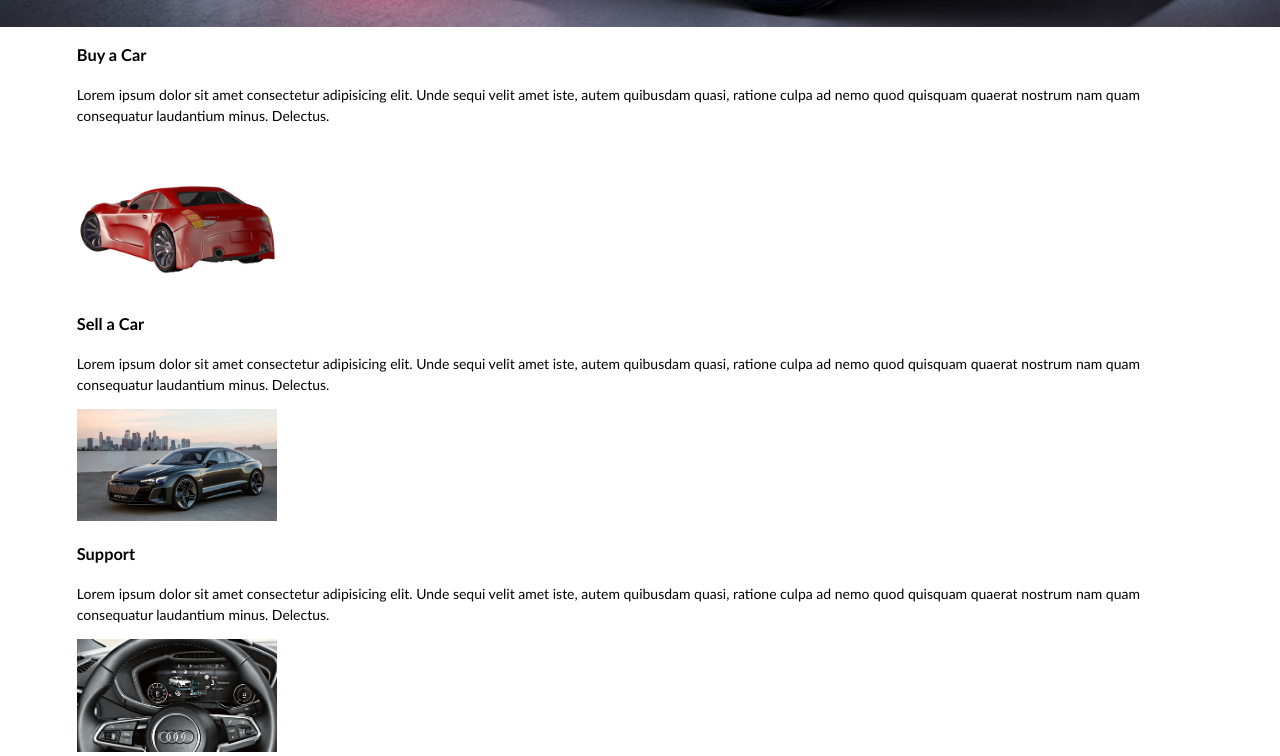
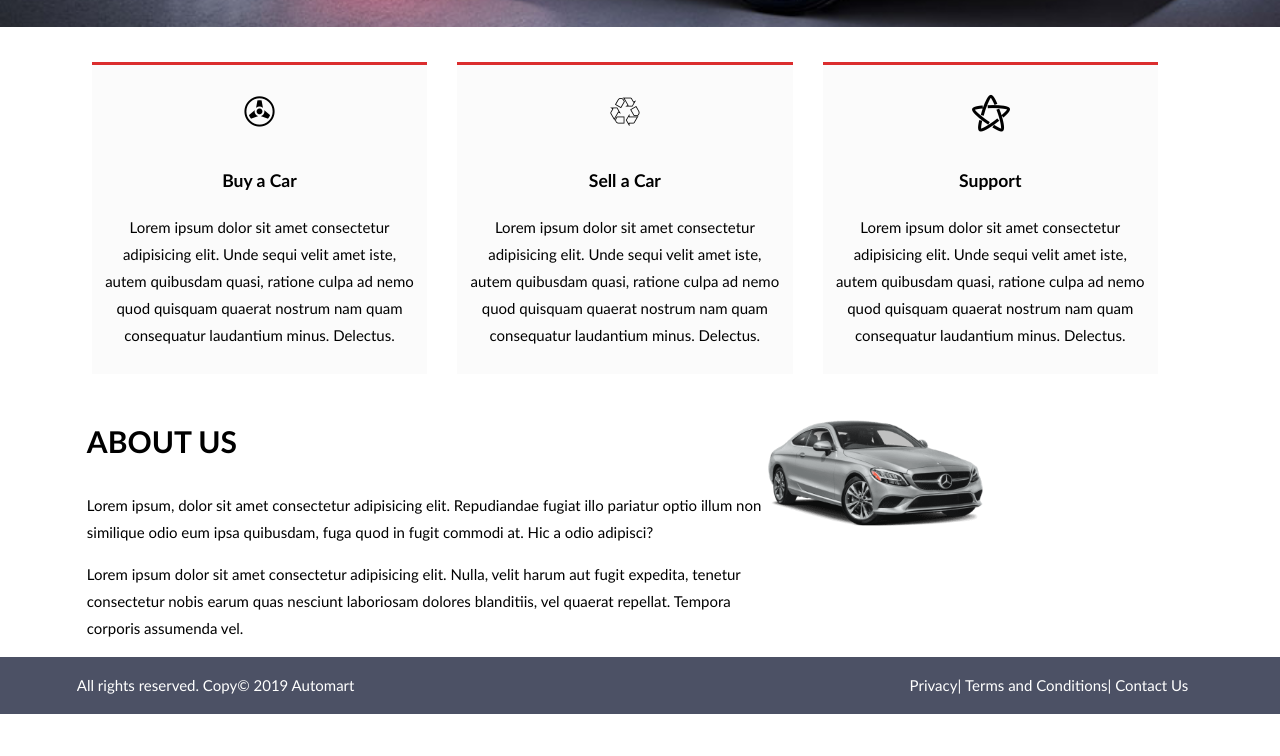
Before and after one commit to tvpeter/automart, a plain HTML site: page UI/index.html in a window 1280 px wide. Shown: the part 464-1220 px from the top of the page. After the commit the page ends 1178 px from the top, so only its background shows below. Drawn offline with Linux system fonts and the light colour scheme.

Commit message:
style about and footer sections

```diff
--- a/UI/css/styles.css
+++ b/UI/css/styles.css
@@ -1,5 +1,5 @@
 body {
-  font: 14px/1.5 "Trebuchet MS", "Lucida Sans Unicode", "Lucida Grande",
+  font: 15px/1.8 "Trebuchet MS", "Lucida Sans Unicode", "Lucida Grande",
     "Lucida Sans", Arial, sans-serif;
   padding: 0;
   margin: 0;
@@ -21,7 +21,7 @@ header {
   background-color: #ffffff;
   color: #000000;
   padding-top: 30px;
-  border-bottom: #dc143c 1px solid;
+  border-bottom: #DB2D2E 1px solid;
 }
 header a {
   text-decoration: none;
@@ -46,11 +46,11 @@ header #brand h1 {
 }
 header .highlight,
 header .current a {
-  color: #dc143c;
+  color: #DB2D2E;
   font-weight: bold;
 }
 header a:hover {
-  color: #dc143c;
+  color: #DB2D2E;
 }
 
 /** showcase */
@@ -67,3 +67,67 @@ header a:hover {
   font-size: 18px;
   line-height: 2;
 }
+
+#services {
+  margin-top: 20px;
+}
+
+#services .box {
+  width: 28%;
+  float: left;
+  text-align: center;
+  margin: 15px;
+  padding: 10px;
+  border-top: #DB2D2E 3px solid;
+  background-color: #FBFBFB;
+}
+#box h3{
+  margin: 0;
+  padding: 0;
+}
+.box span{
+  font-weight: bold;
+  font-size: 40px;
+}
+
+/** about us*/
+
+#box1{
+  float: left;
+  text-align: left;
+  width: 60%;
+  margin-left: 10px;
+}
+#box1 h1{
+  text-transform: uppercase;
+  font-weight: bold;
+  font-size: 30px;
+}
+#box2{
+  float: left;
+  width: 20%;
+}
+#box2 img{
+  width: 100%;
+  height: auto;
+}
+
+/**footer **/
+footer{
+  background-color: #4C5165;
+  color: #ffffff;
+}
+footer p {
+  float: left;
+}
+footer ul {
+  padding: 15px;
+  float: right;
+}
+footer ul li{
+  display: inline;
+}
+footer ul li a{
+  text-decoration: none;
+  color: #ffffff;
+}
--- a/UI/index.html
+++ b/UI/index.html
@@ -41,11 +41,10 @@
       </div>
     </section>
 
-
-
     <section id="services">
       <div class="container">
         <div class="box">
+          <span>&#9991;</span>
           <h3>Buy a Car</h3>
           <p>
             Lorem ipsum dolor sit amet consectetur adipisicing elit. Unde sequi
@@ -53,9 +52,9 @@
             quisquam quaerat nostrum nam quam consequatur laudantium minus.
             Delectus.
           </p>
-          <img src="./images/car1.png" alt="Buy a car" width="200" />
         </div>
         <div class="box">
+            <span>&#9842;</span>
           <h3>Sell a Car</h3>
           <p>
             Lorem ipsum dolor sit amet consectetur adipisicing elit. Unde sequi
@@ -63,9 +62,9 @@
             quisquam quaerat nostrum nam quam consequatur laudantium minus.
             Delectus.
           </p>
-          <img src="./images/car2.jpg" alt="sell a car" width="200" />
         </div>
         <div class="box">
+          <span>&#9885;</span>
           <h3>Support</h3>
           <p>
             Lorem ipsum dolor sit amet consectetur adipisicing elit. Unde sequi
@@ -73,7 +72,6 @@
             quisquam quaerat nostrum nam quam consequatur laudantium minus.
             Delectus.
           </p>
-          <img src="./images/car3.png" alt="get support" width="200" />
         </div>
       </div>
     </section>
@@ -94,18 +92,20 @@
           </p>
         </div>
         <div id="box2">
-          <img src="./images/benz.png" alt="" width="400" />
+          <img src="./images/benz.png" alt="" />
         </div>
       </div>
     </section>
     <footer>
       <div class="container">
         <p>
-          Copy&copy;Lorem ipsum dolor sit amet consectetur adipisicing elit. Ex,
-          reprehenderit. Provident recusandae nisi, ducimus commodi praesentium
-          illo facilis. Voluptatibus accusamus molestias praesentium vel ullam
-          nihil harum eveniet esse soluta fugit!
+           All rights reserved. Copy&copy; 2019 Automart
         </p>
+        <ul>
+          <li><a href="">Privacy</a></li>|
+          <li><a href="">Terms and Conditions</a></li>|
+          <li><a href="">Contact Us</a></li>
+        </ul>
       </div>
     </footer>
   </body>
```
